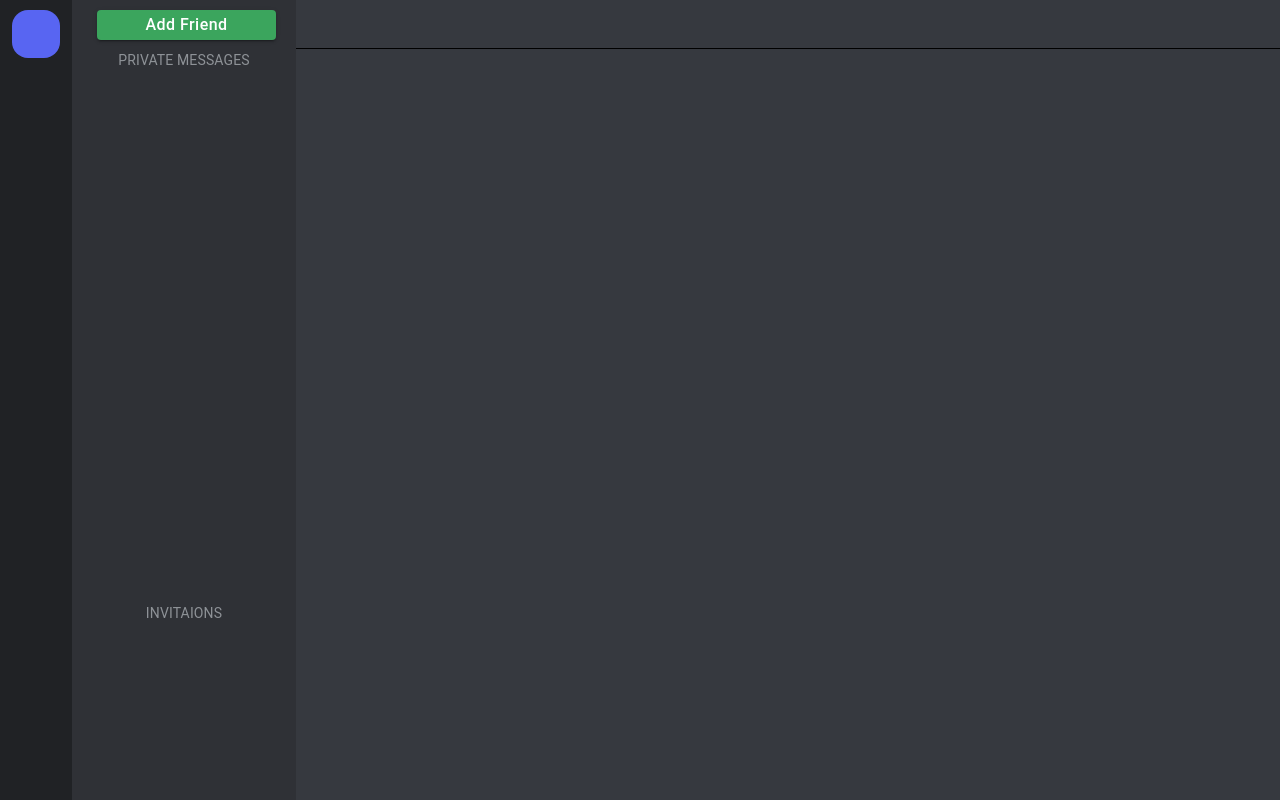
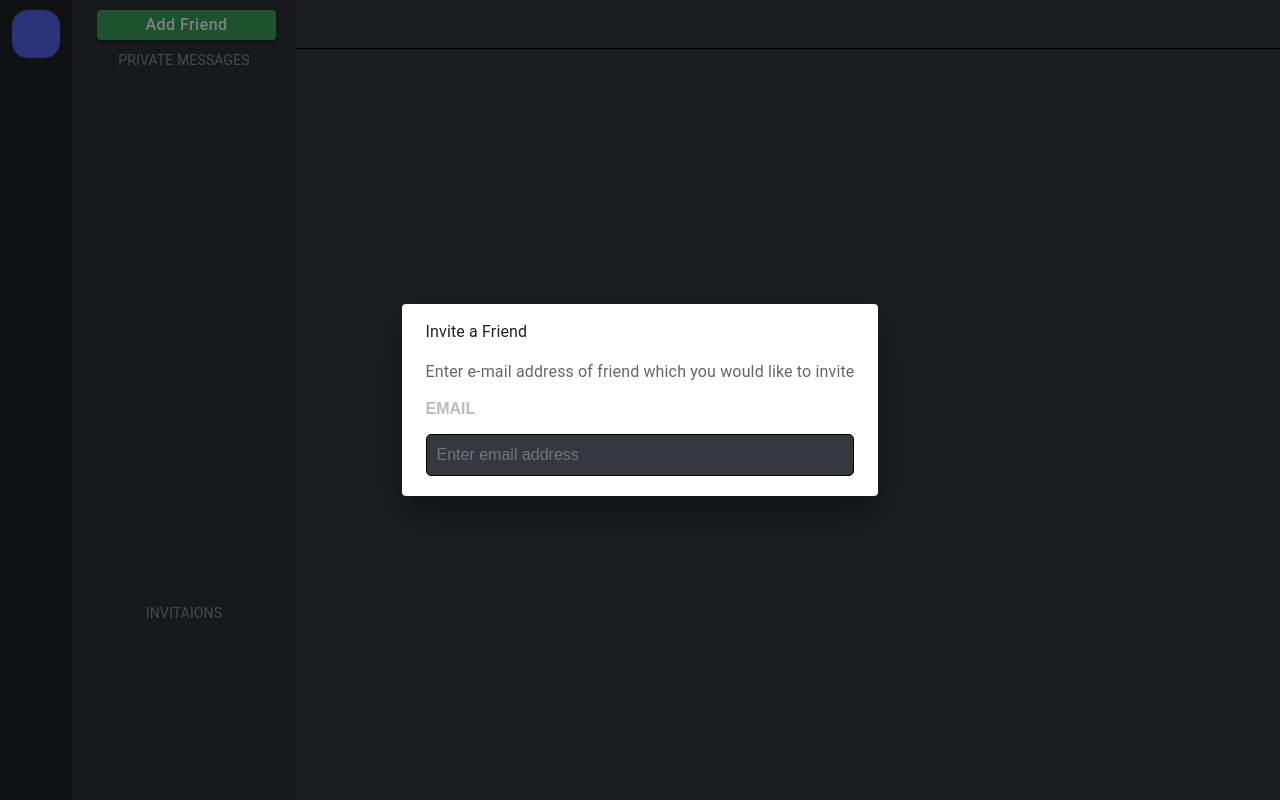
Before and after one commit to osamaelsaeed/Discord-App, a React (Vite) app in the folder Frontend/: page /dashboard in a window 1280 px wide. Both pictures are taken after a click on the button "Add Friend". Built offline with nearby package versions, Linux system fonts and the light colour scheme; some icons are missing.

Commit message:
Add friend dialog(modal)

```diff
--- a/Frontend/src/components/shared/utils/validators.js
+++ b/Frontend/src/components/shared/utils/validators.js
@@ -11,14 +11,14 @@ export const validateRegisterForm = ({ email, username, password }) => {
   return isEmailValid && isPasswordValid && isUsernameValid;
 };
 
-const validatePassword = (password) => {
+export const validatePassword = (password) => {
   return password.length >= 8 && password.length <= 30;
 };
-const validateUsername = (username) => {
+export const validateUsername = (username) => {
   return username.length >= 3 && username.length <= 12;
 };
 
-const validateEmail = (email) => {
+export const validateEmail = (email) => {
   const regex = /^[^\s@]+@[^\s@]+\.[^\s@]+$/;
   return regex.test(email);
 };
--- a/Frontend/src/pages/dashboard/components/FriendsSideBar/AddFriendsButton.jsx
+++ b/Frontend/src/pages/dashboard/components/FriendsSideBar/AddFriendsButton.jsx
@@ -1,4 +1,6 @@
+import { useState } from "react";
 import CustomPrimaryButton from "../../../../components/shared/CustomPrimaryButton";
+import AddFriendsDialog from "./AddFriendsDialog";
 
 const additionalStyles = {
   marginTop: "10px",
@@ -8,7 +10,13 @@ const additionalStyles = {
   background: "#3ba55d",
 };
 const AddFriendsButton = () => {
-  const handleOpenAddFriendDialog = () => {};
+  const [isDialogOpen, setIsDialogOpen] = useState(false);
+  const handleOpenAddFriendDialog = () => {
+    setIsDialogOpen(true);
+  };
+  const handleCloseAddFriendDialog = () => {
+    setIsDialogOpen(false);
+  };
   return (
     <>
       <CustomPrimaryButton
@@ -16,6 +24,10 @@ const AddFriendsButton = () => {
         label="Add Friend"
         onClick={handleOpenAddFriendDialog}
       />
+      <AddFriendsDialog
+        isDialogOpen={isDialogOpen}
+        closeDialogHandler={handleCloseAddFriendDialog}
+      />
     </>
   );
 };
--- /dev/null
+++ b/Frontend/src/pages/dashboard/components/FriendsSideBar/AddFriendsDialog.jsx
@@ -0,0 +1,55 @@
+import { useEffect, useState } from "react";
+import { validateEmail } from "../../../../components/shared/utils/validators";
+import Dialog from "@mui/material/Dialog";
+import DialogActions from "@mui/material/DialogActions";
+import DialogContent from "@mui/material/DialogContent";
+import DialogContentText from "@mui/material/DialogContentText";
+import { DialogTitle, Typography } from "@mui/material";
+import Input from "../../../../components/shared/Input";
+const AddFriendsDialog = ({
+  isDialogOpen,
+  closeDialogHandler,
+  sendFriendInvitaion = () => {},
+}) => {
+  const [email, setEmail] = useState("");
+  const [isFormValid, setIsFormValid] = useState(false);
+
+  const handleSendInvitation = () => {
+    //send friend req to the server
+  };
+
+  const handleCloseDialog = () => {
+    closeDialogHandler();
+    setEmail("");
+  };
+
+  useEffect(() => {
+    setIsFormValid(validateEmail(email));
+  }, [email, setIsFormValid]);
+
+  return (
+    <div>
+      <Dialog open={isDialogOpen} onClose={handleCloseDialog}>
+        <DialogTitle>
+          <Typography>Invite a Friend</Typography>
+        </DialogTitle>
+        <DialogContent>
+          <DialogContentText>
+            <Typography>
+              Enter e-mail address of friend which you would like to invite
+            </Typography>
+          </DialogContentText>
+          <Input
+            label="Email"
+            type="text"
+            value={email}
+            setValue={setEmail}
+            placeholder="Enter email address"
+          />
+        </DialogContent>
+      </Dialog>
+    </div>
+  );
+};
+
+export default AddFriendsDialog;
```
